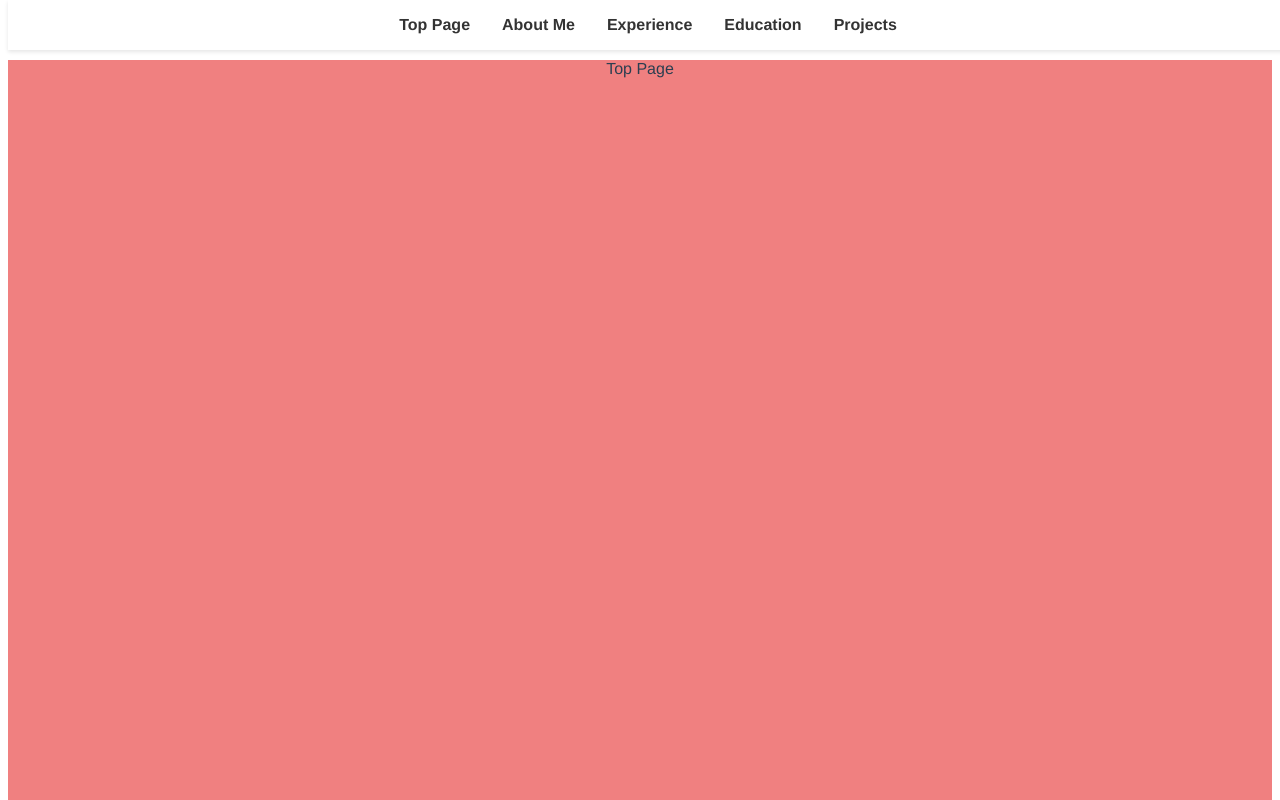
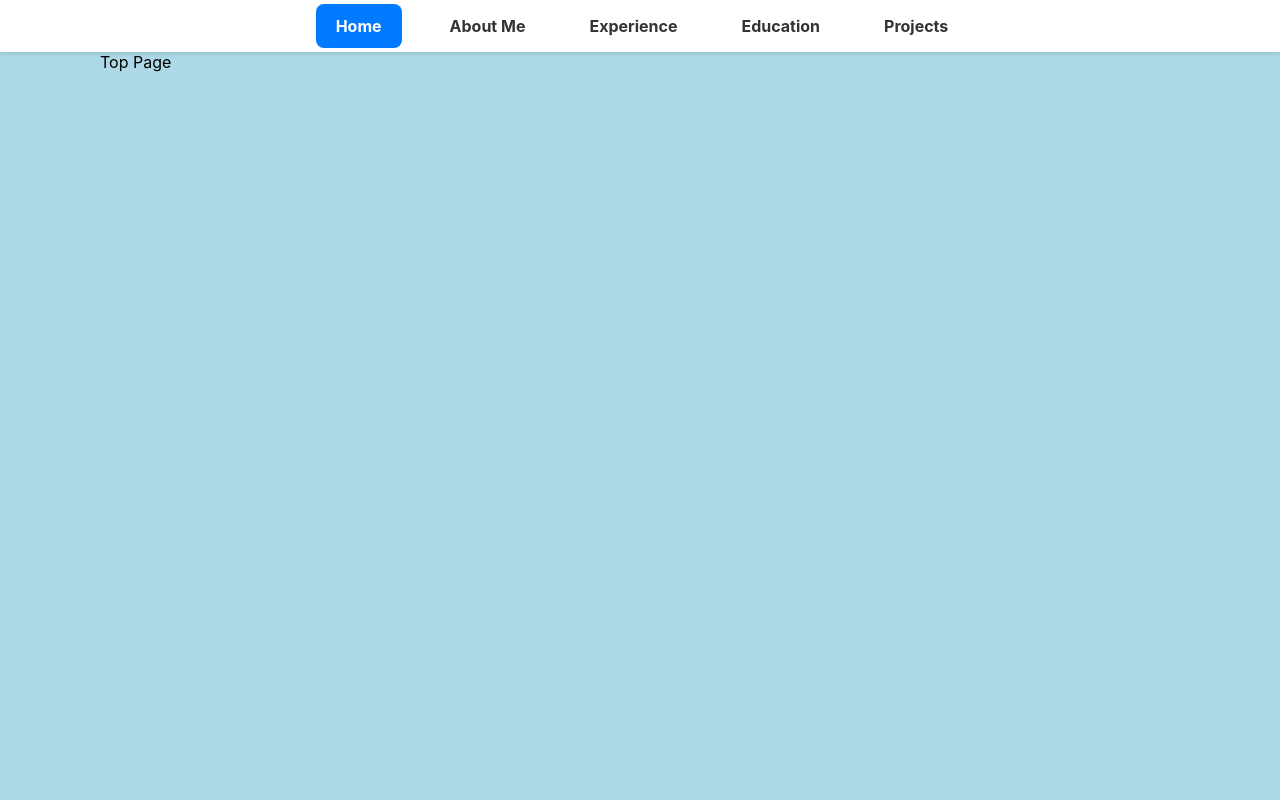
Before and after one commit to hakim222/kuroco-vue-portfolio-site, a Vue app: page / in a window 1280 px wide. Shown: the top 800 px of the page. Built offline with nearby package versions, Linux system fonts and the light colour scheme; no server answers.

Commit message:
feat: add styles, navbar and sections

```diff
--- a/public/index.html
+++ b/public/index.html
@@ -5,7 +5,6 @@
     <meta http-equiv="X-UA-Compatible" content="IE=edge">
     <meta name="viewport" content="width=device-width,initial-scale=1.0">
     <!-- <link rel="icon" href="<%= BASE_URL %>favicon.ico"> -->
-    <!-- <title><%= htmlWebpackPlugin.options.title %></title> -->
     <title>Hakim 'Azizan</title>
   </head>
   <body>
--- a/src/App.vue
+++ b/src/App.vue
@@ -1,32 +1,32 @@
 <template>
   <Navbar />
-  <section id="top" style="height: 100vh; background-color: lightcoral;">Top Page</section>
-  <section id="about" style="height: 100vh; background-color: lightseagreen;">About Me</section>
-  <section id="experience" style="height: 100vh; background-color: lightblue;">Experience</section>
-  <section id="education" style="height: 100vh; background-color: lightgoldenrodyellow;">Education</section>
+  <TopPage />
+  <AboutMe />
+  <Experience />
+  <Education />
   <Projects />
 </template>
 
 <script>
 import Navbar from './components/Navbar.vue';
+import TopPage from './components/TopPage.vue';
+import AboutMe from './components/AboutMe.vue';
+import Experience from './components/Experience.vue';
+import Education from './components/Education.vue';
 import Projects from './components/Projects.vue';
 
 export default {
   name: 'App',
   components: {
     Navbar,
+    TopPage,
+    AboutMe,
+    Experience,
+    Education,
     Projects
   }
 }
 </script>
 
 <style>
-#app {
-  font-family: Avenir, Helvetica, Arial, sans-serif;
-  -webkit-font-smoothing: antialiased;
-  -moz-osx-font-smoothing: grayscale;
-  text-align: center;
-  color: #2c3e50;
-  margin-top: 60px;
-}
 </style>
--- a/src/assets/global.css
+++ b/src/assets/global.css
@@ -1,3 +1,10 @@
 html {
     scroll-behavior: smooth;
+    font-family: 'Inter', sans-serif;
 }
+
+body {
+    margin: 0;
+    padding: 0;
+    box-sizing: border-box;
+}
--- /dev/null
+++ b/src/components/AboutMe.vue
@@ -0,0 +1,18 @@
+<template>
+    <section id="about">
+        About Me
+    </section>
+</template>
+
+<script>
+export default {
+
+}
+</script>
+
+<style>
+section {
+    height: 100vh;
+    background-color: lightgreen;
+}
+</style>
--- /dev/null
+++ b/src/components/Education.vue
@@ -0,0 +1,17 @@
+<template>
+    <section id="education">
+        Education
+    </section>
+</template>
+
+<script>
+export default {
+
+}
+</script>
+
+<style>
+section {
+    height: 100vh;
+}
+</style>
--- /dev/null
+++ b/src/components/Experience.vue
@@ -0,0 +1,17 @@
+<template>
+    <section id="experience">
+        Experience
+    </section>
+</template>
+
+<script>
+export default {
+
+}
+</script>
+
+<style>
+section {
+    height: 100vh;
+}
+</style>
--- a/src/components/Navbar.vue
+++ b/src/components/Navbar.vue
@@ -2,39 +2,70 @@
   <nav class="navbar">
     <ul class="nav-links">
       <li v-for="link in links" :key="link.id">
-          <a href="#" @click.prevent="scrollToSection(link.id)">{{ link.name }}</a>
+        <a :href="'#' + link.id" @click.prevent="scrollToSection(link.id)" :class="{ active: activeSection === link.id }">{{ link.name }}</a>
       </li>
     </ul>
   </nav>
 </template>
 
 <script setup>
-  import { ref } from 'vue'
+import { ref, onMounted, onUnmounted } from 'vue'
 
 const links = ref([
-    { id: 'top', name: 'Top Page' },
+  { id: 'top', name: 'Home' },
   { id: 'about', name: 'About Me' },
   { id: 'experience', name: 'Experience' },
   { id: 'education', name: 'Education' },
   { id: 'projects', name: 'Projects' }
 ])
 
+const activeSection = ref('top')
+
 const scrollToSection = (id) => {
-    const section = document.getElementById(id)
-    if (section) {
-      section.scrollIntoView({ behavior: 'smooth' })
+  const section = document.getElementById(id);
+  const navbar = document.querySelector('.navbar');
+  if (section && navbar) {
+    const offset = -navbar.offsetHeight;
+    const sectionPosition = section.getBoundingClientRect().top + window.pageYOffset + offset;
+    window.scrollTo({ top: sectionPosition, behavior: 'smooth' });
+    activeSection.value = id;
   }
 }
+
+const onScroll = () => {
+  const sections = links.value.map(link => document.getElementById(link.id));
+  const navbar = document.querySelector('.navbar');
+  const offset = navbar ? navbar.offsetHeight : 0;
+
+  sections.forEach(section => {
+    if (section) {
+      const sectionTop = section.getBoundingClientRect().top - offset;
+      const sectionBottom = sectionTop + section.offsetHeight;
+      if (sectionTop <= 0 && sectionBottom > 0) {
+        activeSection.value = section.id;
+      }
+    }
+  });
+}
+
+onMounted(() => {
+  window.addEventListener('scroll', onScroll);
+});
+
+onUnmounted(() => {
+  window.removeEventListener('scroll', onScroll);
+});
 </script>
 
 <style scoped>
 .navbar {
-    position: fixed;
+  padding: 0px 0px;
+  position: sticky;
+  align-items: center;
   top: 0;
   width: 100%;
   background-color: white;
   box-shadow: 0 2px 4px rgba(0, 0, 0, 0.1);
-    z-index: 1000;
 }
 
 .nav-links {
@@ -53,10 +84,19 @@
   text-decoration: none;
   color: #333;
   font-weight: bold;
-    transition: color 0.3s;
+  transition: color 0.3s, background-color 0.3s, border-radius 0.3s, padding 0.3s;
+  padding: 0.5rem 1rem;
+  border-radius: 0.25rem;
 }
 
 .nav-links a:hover {
   color: #007bff;
 }
+
+.nav-links a.active {
+  background-color: #007bff;
+  color: white;
+  border-radius: 0.5rem;
+  padding: 0.75rem 1.25rem;
+}
 </style>
--- a/src/components/Projects.vue
+++ b/src/components/Projects.vue
@@ -1,5 +1,5 @@
 <template>
-    <section id="projects" style="height: 100vh; background-color: lightpink;">
+    <section id="projects">
         Projects
         <ProjectsCards v-for="project in projects" :key="project.topics_id" :project="project" />
     </section>
@@ -25,4 +25,8 @@ export default {
 }
 </script>
 
-<style></style>
+<style>
+section {
+    height: 100vh;
+}
+</style>
--- /dev/null
+++ b/src/components/TopPage.vue
@@ -0,0 +1,19 @@
+<template>
+    <section id="top">
+        Top Page
+    </section>
+</template>
+
+<script>
+export default {
+
+}
+</script>
+
+<style scoped>
+section {
+    height: 100vh;
+    background-color: lightblue;
+    padding: 0px 100px;
+}
+</style>
```
Lines whose indentation alone changed are shown as unchanged.
